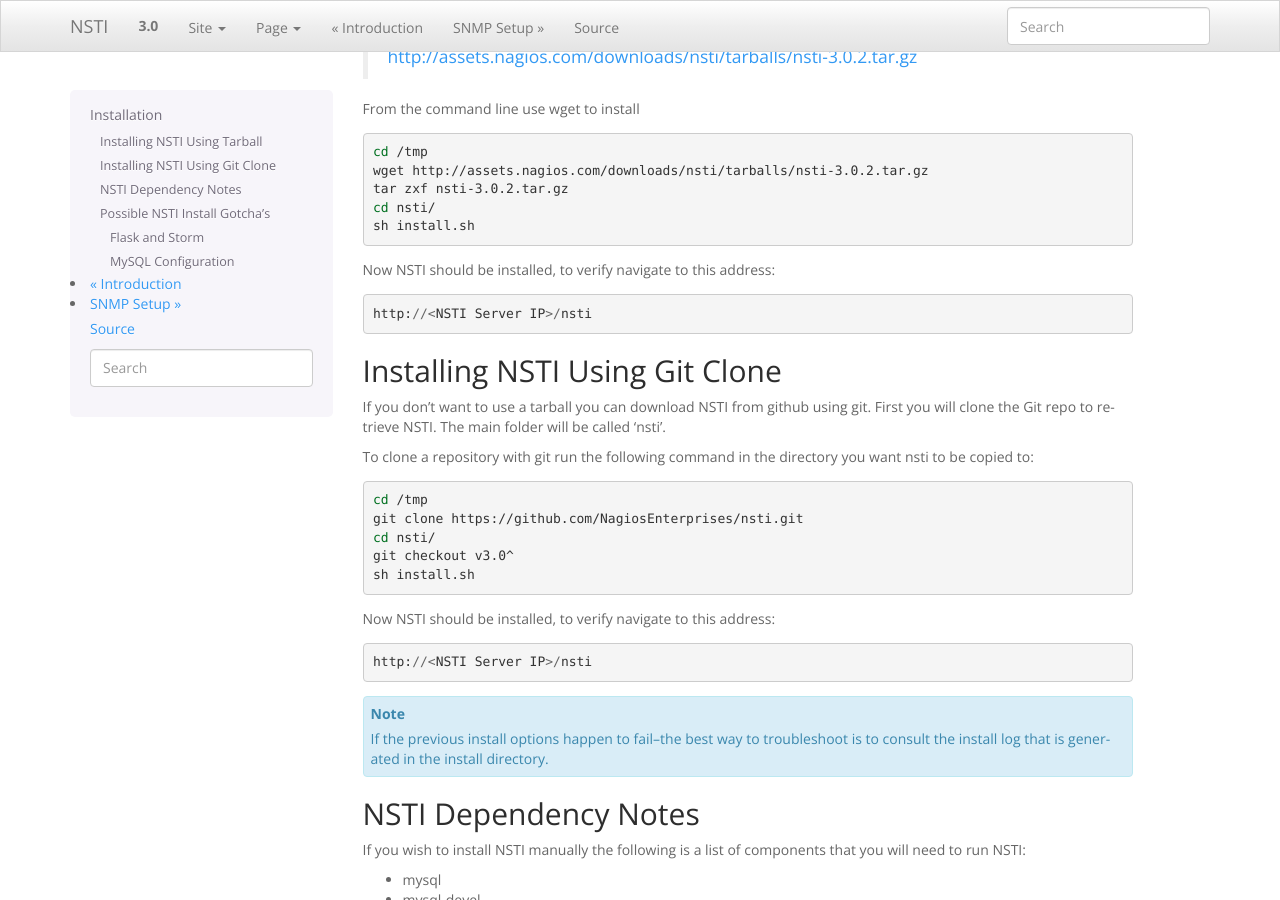
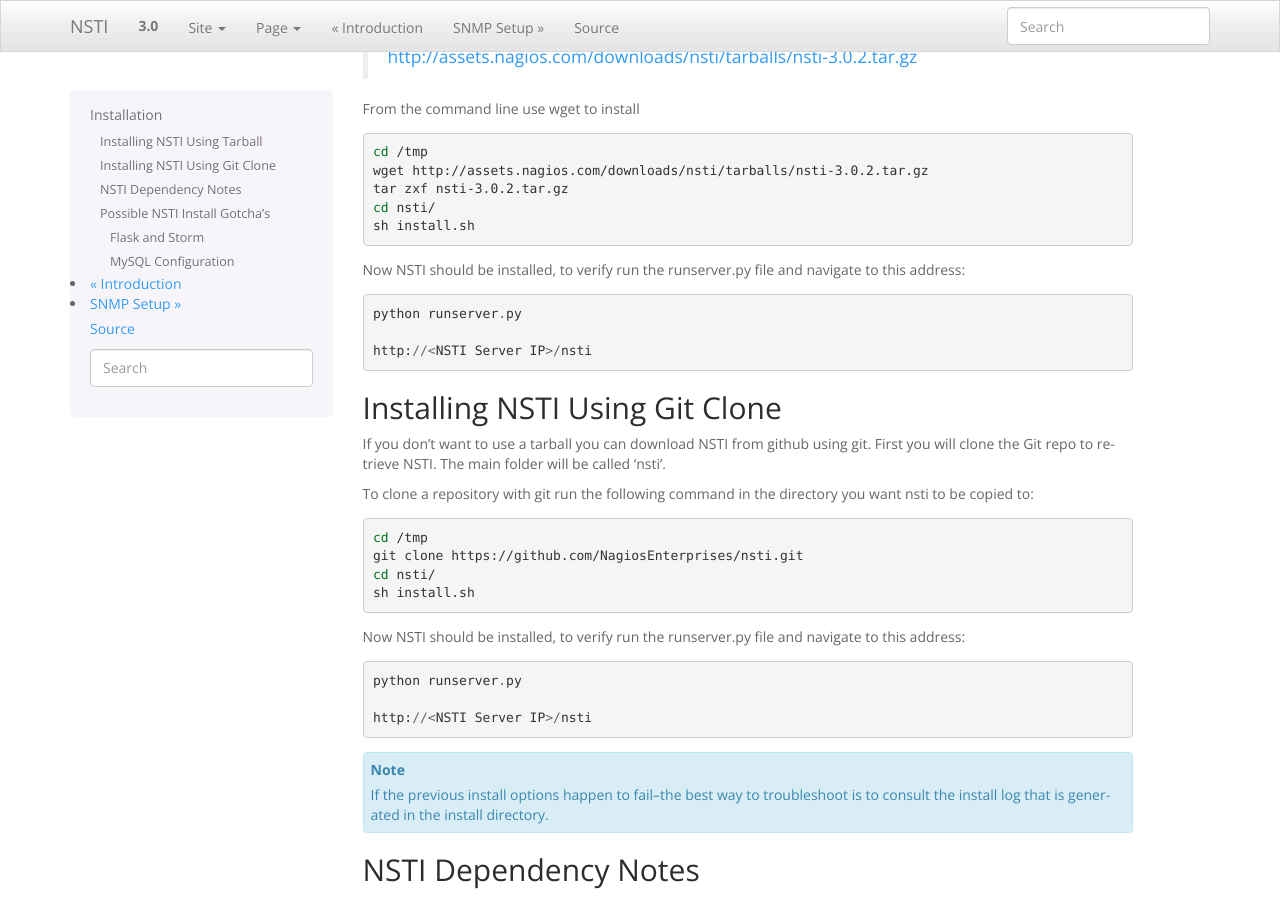
Before and after one commit to NagiosEnterprises/nsti, a Sphinx documentation site: the page built from docs/installation.rst, in a window 1280 px wide and 900 px high, scrolled down 300 px. Built offline with Sphinx 7.4.7, drawn with Linux system fonts in a browser that asks for light colours.

Commit message:
remove checkout and add some other commands to docs

```diff
--- a/docs/installation.rst
+++ b/docs/installation.rst
@@ -25,9 +25,12 @@
     cd nsti/
     sh install.sh
 
-Now NSTI should be installed, to verify navigate to this address::
+Now NSTI should be installed, to verify run the runserver.py file and navigate to this address::
+
+    python runserver.py
 
     http://<NSTI Server IP>/nsti
+
 
 Installing NSTI Using Git Clone
 -------------------------------
@@ -41,10 +44,11 @@
     cd /tmp
     git clone https://github.com/NagiosEnterprises/nsti.git
     cd nsti/
-    git checkout v3.0^
     sh install.sh
 
-Now NSTI should be installed, to verify navigate to this address::
+Now NSTI should be installed, to verify run the runserver.py file and navigate to this address::
+
+    python runserver.py
 
     http://<NSTI Server IP>/nsti
 
```
